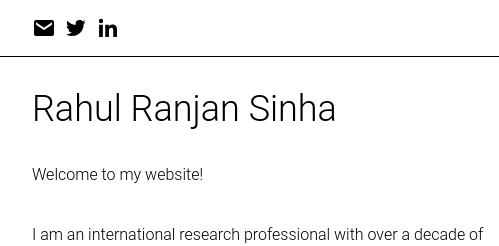
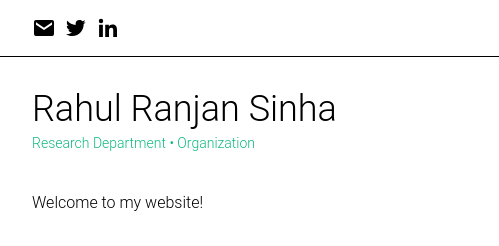
Before and after one commit to rahul-r-sinha/bio, a plain HTML site: page index.html in a window 1280 px wide. Shown: the top 246 px of the page, 224-723 px from the left. Drawn offline with nearby package versions, Linux system fonts and the light colour scheme.

Commit message:
adding link check

```diff
--- a/index.html
+++ b/index.html
@@ -46,7 +46,7 @@
             <img class="mx-2 mt-8 float-right w-72 rounded-md shadow-md" src="./media/Picture1.png">
             <div>
               <p class='pt-8 text-4xl'>Rahul Ranjan Sinha</p>
-              <!-- <a class='text-emerald-500 pb-8 hover:underline text-sm' href='https://www.google.com/'>Research Department • Organization</a> -->
+              <a class='text-emerald-500 pb-8 hover:underline text-sm' href='https://www.google.com/'>Research Department • Organization</a>
               <div class="py-8">
                 <p class=''>
                   Welcome to my website!
```
